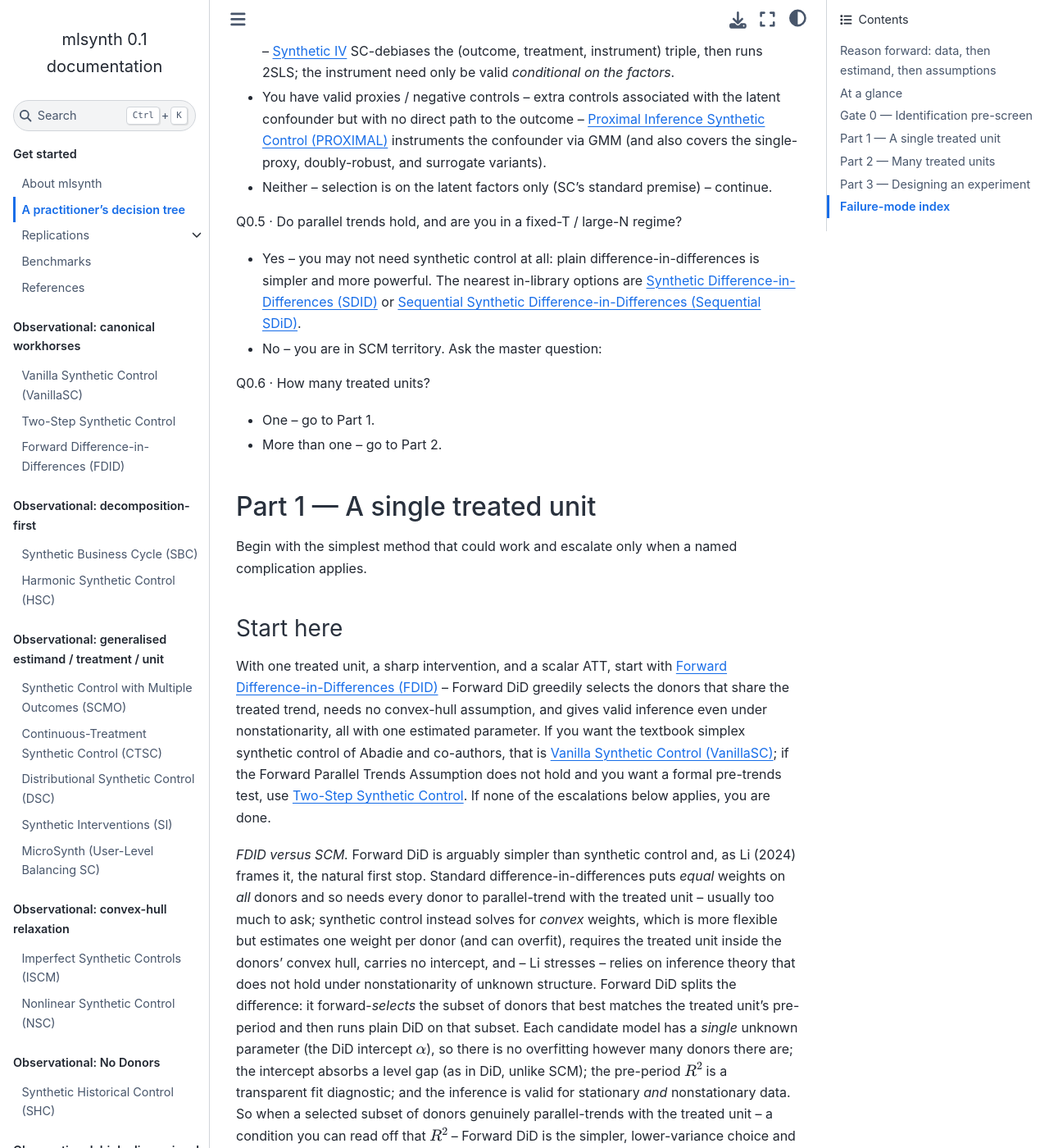
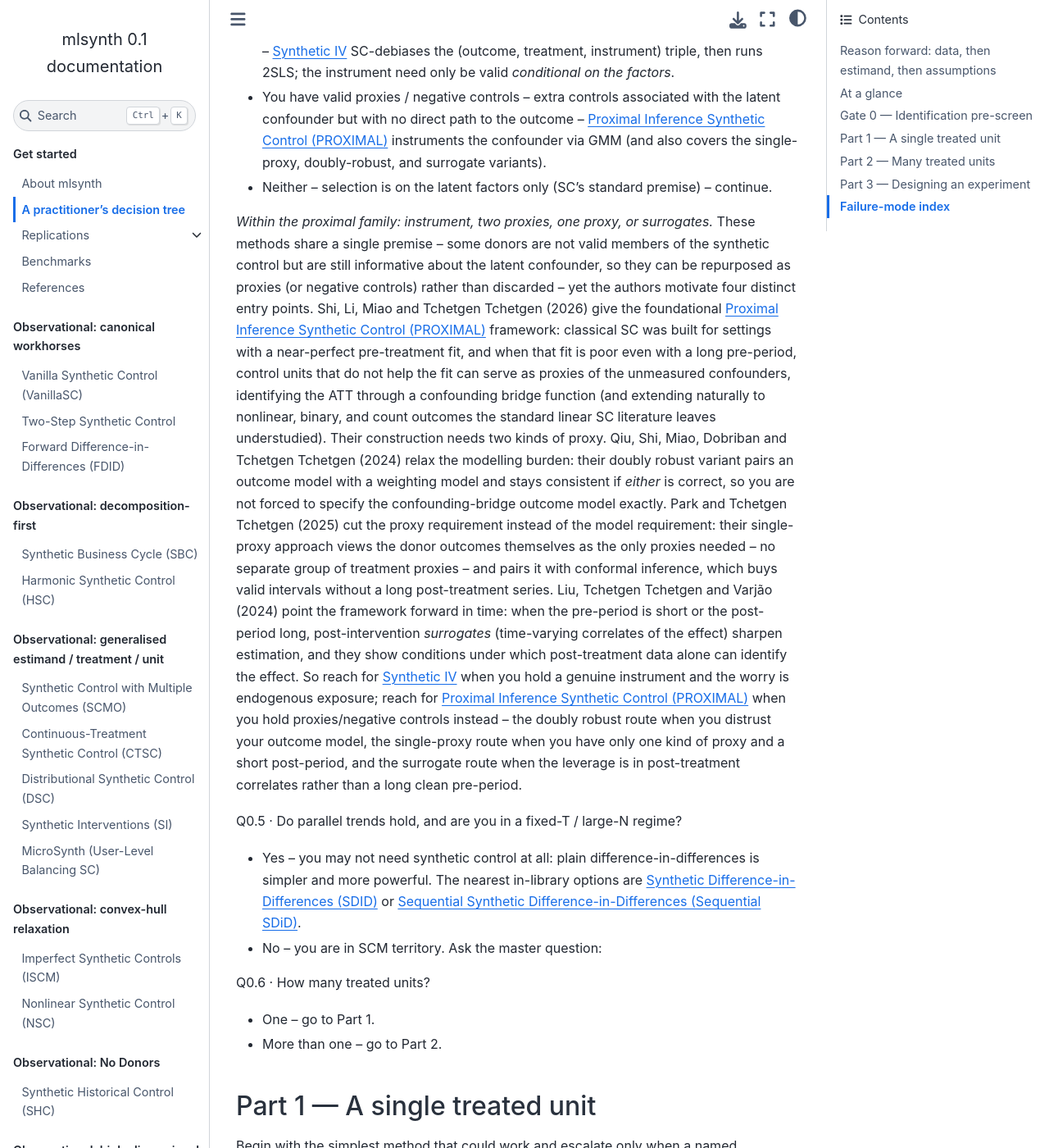
Before and after one commit to jgreathouse9/mlsynth, a Sphinx documentation site: the page built from docs/choose.rst, in a window 1280 px wide and 1400 px high, scrolled down 3113 px. Shown: the whole window at 82% size. Built offline with Sphinx 7.4.7 and the Sphinx Book theme 1.1.4, drawn with Linux system fonts in a browser that asks for light colours.

Commit message:
docs(choose): ground the proximal / latent-confounding SC family
Add an author-grounded "which proximal entry point and why" remark at Q0.4
distinguishing the four variants the proximal estimator covers and SIV: Shi et
al. (2026) foundational two-proxy proximal SC for poor pre-fit / nonlinear
outcomes; Qiu et al. (2024) doubly robust (consistent if outcome or weighting
model is correct); Park & Tchetgen Tchetgen (2025) single-proxy with conformal
inference for short post-periods; Liu et al. (2024) post-intervention
surrogates for short pre / long post; and SIV (Gulek & Vives-i-Bastida) when a
genuine instrument is available rather than proxies.

Co-Authored-By: Claude Opus 4.8 <noreply@anthropic.com>
Claude-Session: https://claude.ai/code/session_015nRd88pbMUETcrkKY1S6Hr

```diff
--- a/docs/choose.rst
+++ b/docs/choose.rst
@@ -152,6 +152,36 @@ the ATT still be biased.
   doubly-robust, and surrogate variants).
 * Neither -- selection is on the latent factors only (SC's standard premise) --
   continue.
+
+*Within the proximal family: instrument, two proxies, one proxy, or surrogates.*
+These methods share a single premise -- some donors are not valid members of the
+synthetic control but are still informative about the latent confounder, so they
+can be repurposed as proxies (or negative controls) rather than discarded -- yet
+the authors motivate four distinct entry points. Shi, Li, Miao and Tchetgen
+Tchetgen (2026) give the foundational :doc:`proximal` framework: classical SC was
+built for settings with a near-perfect pre-treatment fit, and when that fit is
+poor even with a long pre-period, control units that do not help the fit can
+serve as proxies of the unmeasured confounders, identifying the ATT through a
+confounding bridge function (and extending naturally to nonlinear, binary, and
+count outcomes the standard linear SC literature leaves understudied). Their
+construction needs two kinds of proxy. Qiu, Shi, Miao, Dobriban and Tchetgen
+Tchetgen (2024) relax the modelling burden: their doubly robust variant pairs an
+outcome model with a weighting model and stays consistent if *either* is correct,
+so you are not forced to specify the confounding-bridge outcome model exactly.
+Park and Tchetgen Tchetgen (2025) cut the proxy requirement instead of the model
+requirement: their single-proxy approach views the donor outcomes themselves as
+the only proxies needed -- no separate group of treatment proxies -- and pairs it
+with conformal inference, which buys valid intervals without a long
+post-treatment series. Liu, Tchetgen Tchetgen and Varjão (2024) point the
+framework forward in time: when the pre-period is short or the post-period long,
+post-intervention *surrogates* (time-varying correlates of the effect) sharpen
+estimation, and they show conditions under which post-treatment data alone can
+identify the effect. So reach for :doc:`siv` when you hold a genuine instrument
+and the worry is endogenous exposure; reach for :doc:`proximal` when you hold
+proxies/negative controls instead -- the doubly robust route when you distrust
+your outcome model, the single-proxy route when you have only one kind of proxy
+and a short post-period, and the surrogate route when the leverage is in
+post-treatment correlates rather than a long clean pre-period.
 
 Q0.5 · Do parallel trends hold, and are you in a fixed-T / large-N regime?
 
```
